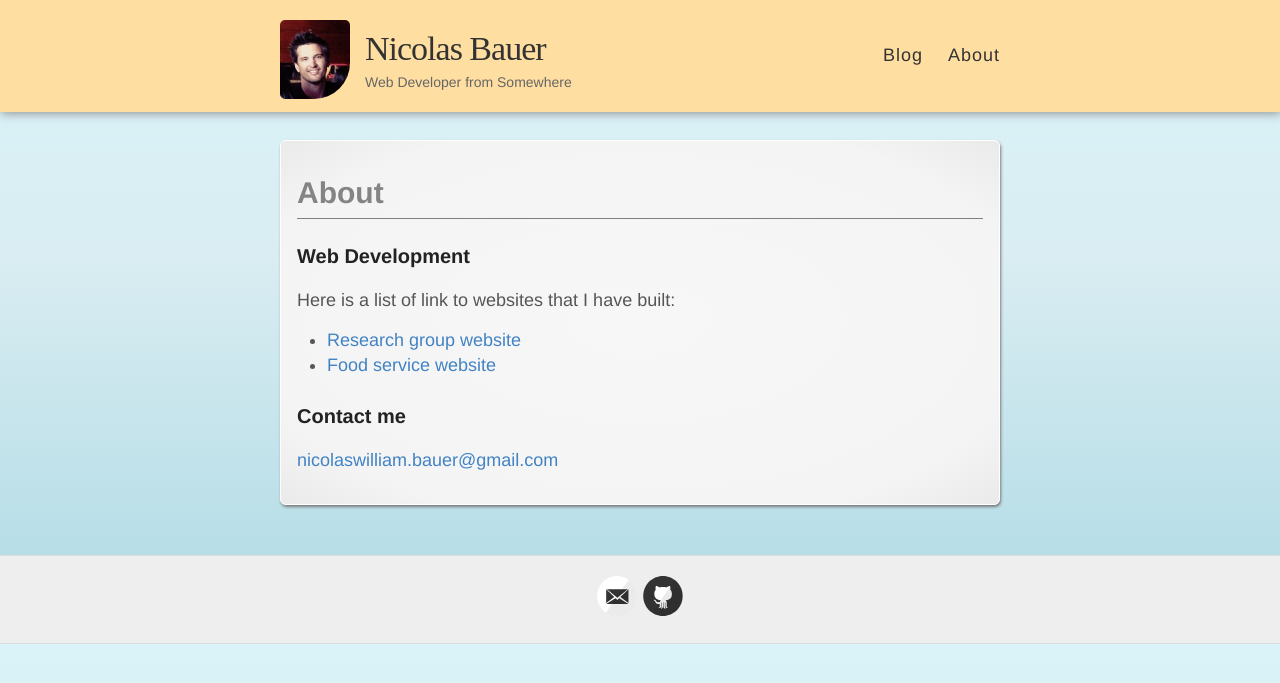
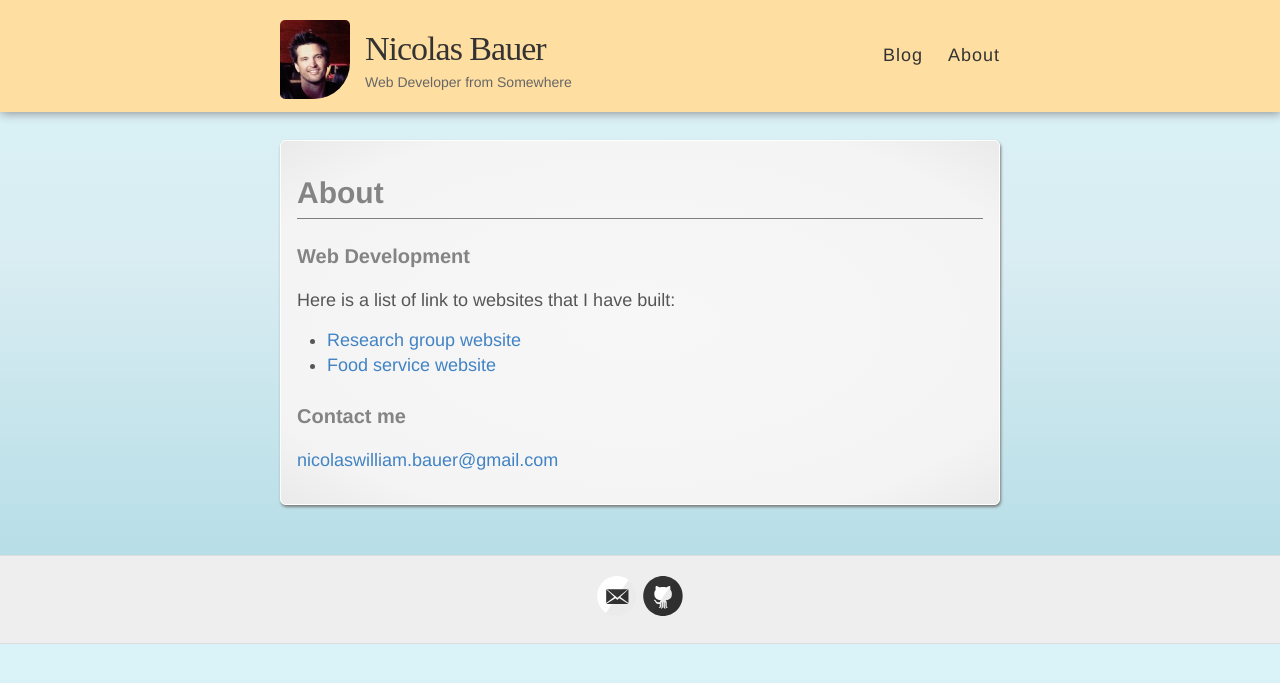
Before and after one commit to nwbauer/nwbauer.github.io, a Jekyll site: the page built from about.md, in a window 1280 px wide. Shown: the top 683 px of the page. Built offline with Jekyll 4.4.1, drawn with Linux system fonts in a browser that asks for light colours; some web fonts are replaced; Markdown is read by kramdown in place of the engine named in the settings.

Commit message:
small css tweaks

```diff
--- a/_layouts/default.html
+++ b/_layouts/default.html
@@ -8,7 +8,7 @@
     <!--[if lt IE 9]>
       <script src="http://html5shiv.googlecode.com/svn/trunk/html5.js"></script>
     <![endif]-->
-    <link href="https://fonts.googleapis.com/css?family=Expletus+Sans:400,500" rel="stylesheet" type="text/css">
+    <link href='https://fonts.googleapis.com/css?family=Expletus+Sans:400,500' rel='stylesheet' type='text/css'>
     <link rel="stylesheet" type="text/css" href="{{ site.baseurl }}/style.css" />
     <link rel="alternate" type="application/rss+xml" title="{{ site.name }} - {{ site.description }}" href="{{ site.baseurl }}/feed.xml" />
 
@@ -16,6 +16,7 @@
   </head>
 
   <body>
+
     <div class="wrapper-masthead">
       <div class="container">
         <header class="masthead clearfix">
@@ -33,7 +34,7 @@
         </header>
       </div>
     </div>
-
+    <div class="blurBox"></div>
     <div id="main" role="main" class="container">
       {{ content }}
     </div>
--- a/style.scss
+++ b/style.scss
@@ -47,6 +47,7 @@ h1, h2, h3, h4, h5, h6 {
   line-height: 1.7;
   margin: 1em 0 15px;
   padding: 0;
+  color: #848484;
 }
 @media screen and (max-width: 640px) {
   h1, h2, h3, h4, h5, h6 {
@@ -74,7 +75,6 @@ h3 {
 
 h4 {
   font-size: 18px;
-  color: #666;
 }
 
 p {
```
